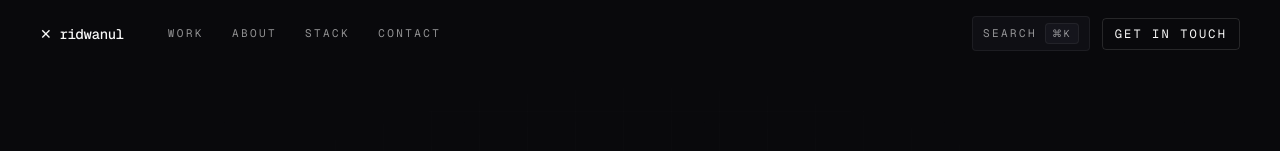
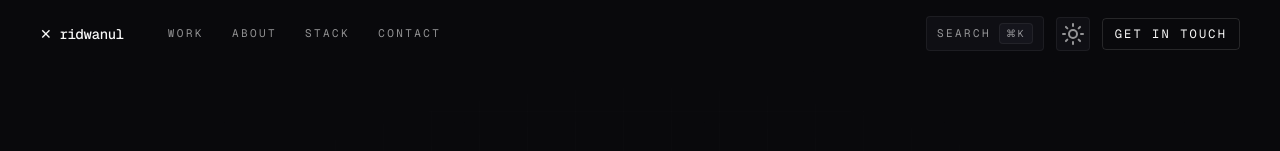
Before and after one commit to Zauwad/Portfolio, a React (Vite) app: page / in a window 1280 px wide. Shown: the top 151 px of the page. Built offline with nearby package versions, Linux system fonts and the light colour scheme; what lightswind would draw is missing.

Commit message:
feat(theme): mount ToggleTheme in navbar (desktop + mobile)

```diff
--- a/src/Components/Navbar/Navbar.jsx
+++ b/src/Components/Navbar/Navbar.jsx
@@ -8,6 +8,7 @@ import { Kbd } from "../../primitives/Kbd";
 import { AnchorNavLink } from "../../primitives/AnchorNavLink";
 import { NAV_ITEMS } from "../../lib/content";
 import { cn } from "../../../lib/utils";
+import { ToggleTheme } from "../lightswind/toggle-theme";
 
 export default function Navbar({ onOpenPalette }) {
   const scrolled = useScrollPast(12);
@@ -74,6 +75,9 @@ export default function Navbar({ onOpenPalette }) {
               <span>Search</span>
               <Kbd>⌘K</Kbd>
             </button>
+            <div className="inline-flex h-[34px] w-[34px] items-center justify-center rounded-sm border border-border bg-[var(--bg-elev1)] text-[var(--fg-muted)] transition-colors duration-300 hover:border-[var(--border-hi)] hover:text-fg">
+              <ToggleTheme animationType="circle-spread" duration={600} />
+            </div>
             <PrimaryCTA variant="outline" size="sm" arrow={false} to="/contacts">
               Get in touch
             </PrimaryCTA>
@@ -163,10 +167,13 @@ export default function Navbar({ onOpenPalette }) {
                   );
                 })}
               </nav>
-              <div className="mt-8 flex items-center justify-between">
+              <div className="mt-8 flex flex-wrap items-center justify-between gap-4">
                 <span className="mono-label" style={{ color: "var(--fg-dim)" }}>
                   v2026
                 </span>
+                <div className="inline-flex h-[34px] w-[34px] items-center justify-center rounded-sm border border-border text-[var(--fg-muted)] transition-colors hover:border-[var(--border-hi)] hover:text-fg">
+                  <ToggleTheme animationType="circle-spread" duration={600} />
+                </div>
                 <PrimaryCTA
                   variant="outline"
                   size="sm"
```
